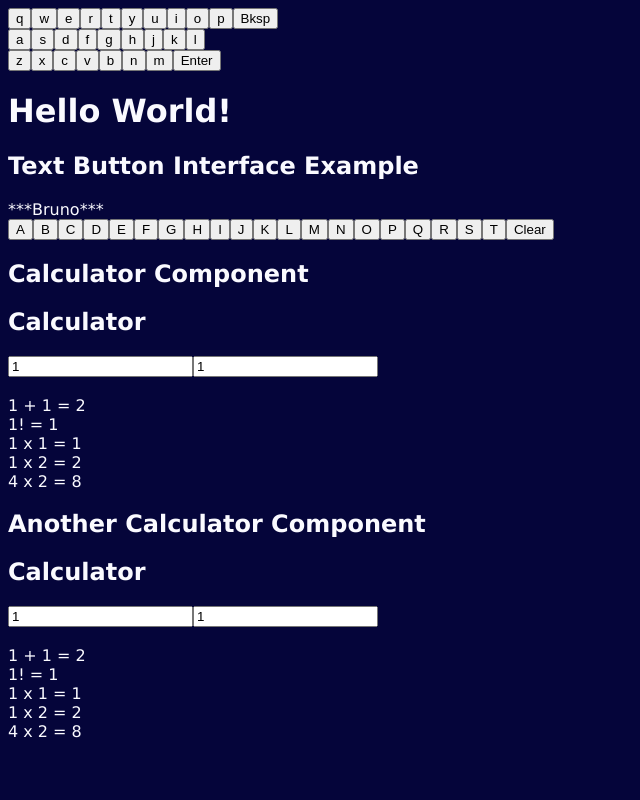
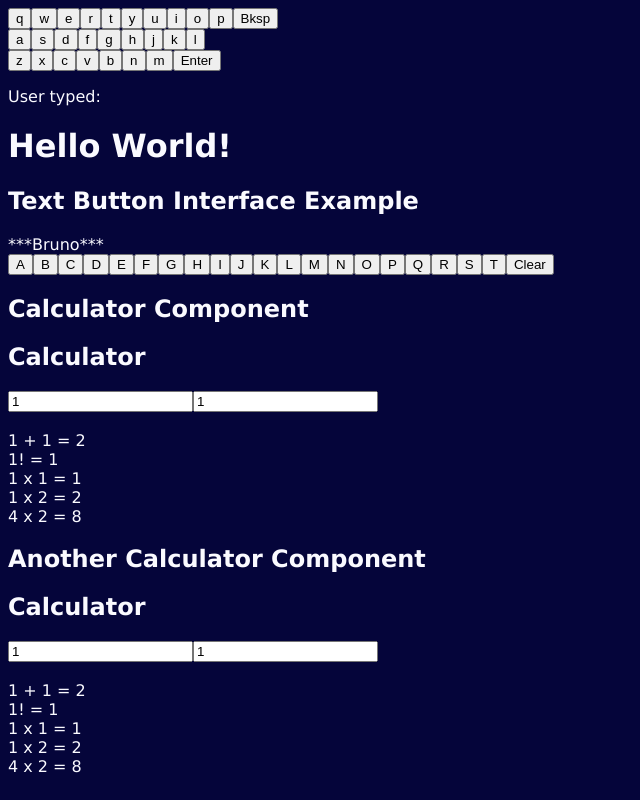
Before and after one commit to Aarav4258/build, a React (Vite) app: page / in a window 1280 px wide. Shown: the whole page, without its empty margins (0-640 px from the left). Built offline with nearby package versions, Linux system fonts and the light colour scheme.

Commit message:
Full onscreen keyboard example with props and a callback

```diff
--- a/src/App.tsx
+++ b/src/App.tsx
@@ -1,12 +1,16 @@
+import { useState } from 'react';
 import './App.css'
 import { Calculator } from './Calculator';
 import { OnscreenQwerty } from './Keyboard';
 import { TextButtonInterface } from './TextButtonInterface';
 
 const App = () => {
+  const [word,setWord] = useState("");
+
   return (
     <main>
-      <OnscreenQwerty />
+      <OnscreenQwerty onChange={setWord} />
+      <p>User typed: {word}</p>
       <h1>Hello World!</h1>
       <h2>Text Button Interface Example</h2>
       <TextButtonInterface />
--- a/src/Keyboard.tsx
+++ b/src/Keyboard.tsx
@@ -1,6 +1,6 @@
 import { useState } from "react";
 
-export const OnscreenQwerty = () => {
+export const OnscreenQwerty = ({onChange}) => {
     const [word, setWord] = useState("");
 
     const top = Array.from('qwertyuiop');
@@ -13,6 +13,9 @@ export const OnscreenQwerty = () => {
     const deleteLastLetter = () => {
         let wordLength = word.length;
         setWord(word.substring(0, wordLength - 1));
+    }
+    const onEnter = () => {
+        onChange(word);
     }
 
     return (
@@ -32,7 +35,7 @@ export const OnscreenQwerty = () => {
                 </div>
                 <div className="row">
                     {bottom.map(makeKey)}
-                    <button>Enter</button>
+                    <button onClick={onEnter}>Enter</button>
                 </div>
             </div>
         </div>
```
